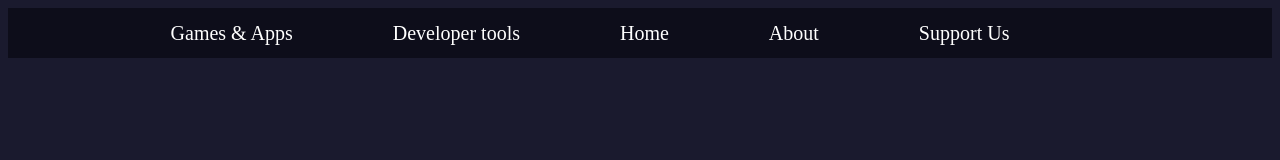
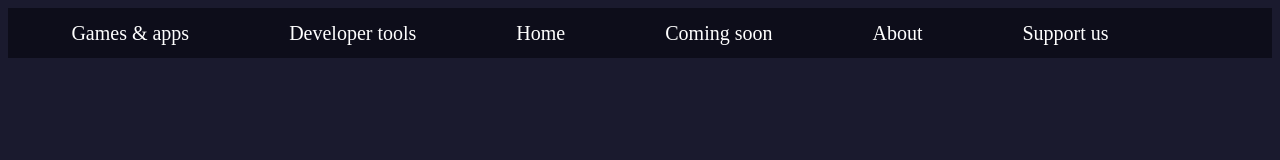
Before and after one commit to bhproductions/bhproductions.github.io, a plain HTML site: page index.html in a window 1280 px wide. Drawn offline with Linux system fonts and the light colour scheme.

Commit message:
Added "Coming soon"

```diff
--- a/index.html
+++ b/index.html
@@ -90,11 +90,12 @@
   </head>
   <body>
     <div id="header">
-      <a href="Games&Apps.html" id="left">Games & Apps</a>
+      <a href="Games&Apps.html" id="left">Games & apps</a>
       <a href="#" id="left">Developer tools</a>
       <a href="https://bhproductions.github.io/" id="mid">Home</a>
+      <a href="#" id="right">Coming soon</a>
       <a href="#" id="right">About</a>
-      <a href="#" id="right">Support Us</a>
+      <a href="#" id="right">Support us</a>
     </div>
 
       </body>
```
